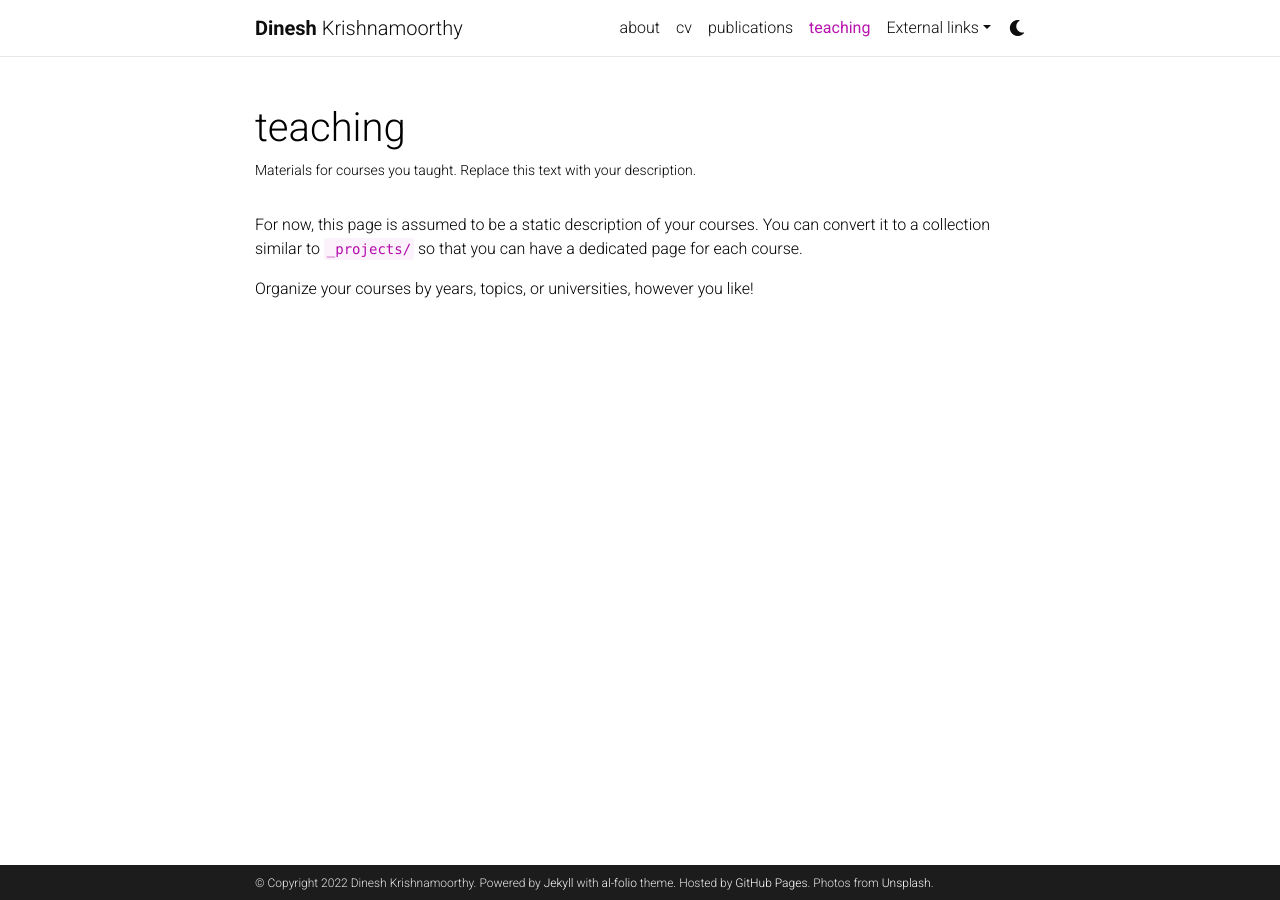
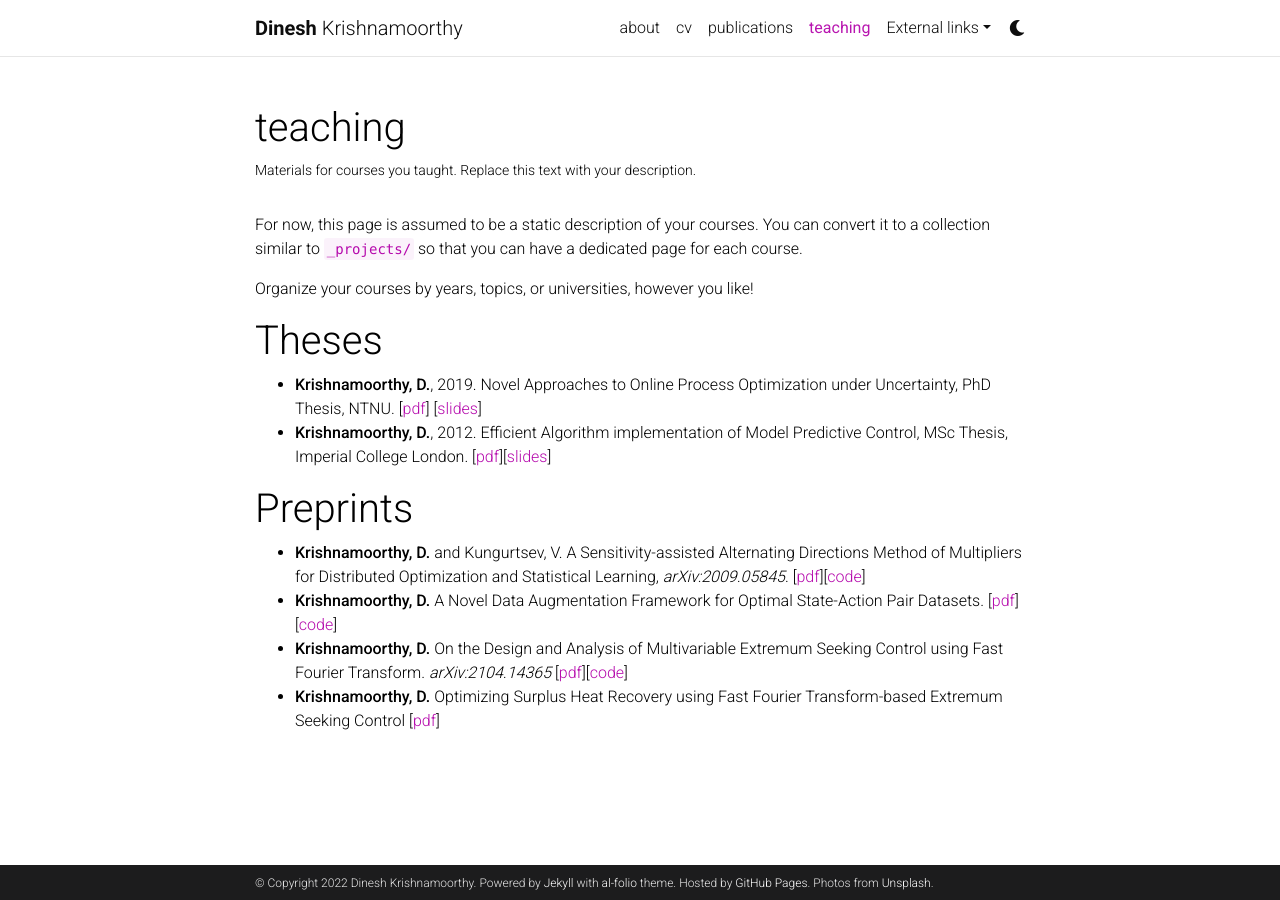
Before and after one commit to dinesh-krishnamoorthy/dinesh-krishnamoorthy.github.io, a Jekyll site: the page built from _pages/teaching.md, in a window 1280 px wide. Built offline with Jekyll 4.4.1, drawn with Linux system fonts in a browser that asks for light colours; comment, search, counter and statistics services are not loaded; a style sheet for code colours, icons or effects is not loaded.

Commit message:
Update teaching.md

```diff
--- a/_pages/teaching.md
+++ b/_pages/teaching.md
@@ -10,3 +10,19 @@ nav_order: 3
 For now, this page is assumed to be a static description of your courses. You can convert it to a collection similar to `_projects/` so that you can have a dedicated page for each course.
 
 Organize your courses by years, topics, or universities, however you like!
+
+
+
+Theses
+======
+
+* **Krishnamoorthy, D.**, 2019. Novel Approaches to Online Process Optimization under Uncertainty, PhD Thesis, NTNU. [[pdf](http://folk.ntnu.no/dineshk/Research/PhD_thesis/Thesis_Main.pdf)] [[slides](http://folk.ntnu.no/dineshk/Presentations/PhD%20defense_Dinesh.pdf)]
+* **Krishnamoorthy, D.**, 2012. Efficient Algorithm implementation of Model Predictive Control, MSc Thesis, Imperial College London. [[pdf](http://folk.ntnu.no/dineshk/Research/Krishnamoorthy_Dinesh_Effective%20Algorithm%20Implementaion%20of%20predictive%20control.pdf)][[slides](http://folk.ntnu.no/dineshk/Research/MSc%20final%20Presentation.pdf)]
+
+Preprints
+======
+
+* **Krishnamoorthy, D.** and Kungurtsev, V. A Sensitivity-assisted Alternating Directions Method of Multipliers for Distributed Optimization and Statistical Learning,  _arXiv:2009.05845_. [[pdf](https://arxiv.org/pdf/2009.05845.pdf)][[code](https://github.com/dinesh-krishnamoorthy/sADMM)]
+* **Krishnamoorthy, D.** A Novel Data Augmentation Framework for Optimal State-Action Pair Datasets. [[pdf](https://www.dropbox.com/s/3thpzseo9r6is9m/main_DataAug.pdf?dl=0)][[code](https://github.com/dinesh-krishnamoorthy/Sensitivity-DataAugmentation/tree/main/InvertedPendulum)]
+* **Krishnamoorthy, D.** On the Design and Analysis of Multivariable Extremum Seeking Control using Fast Fourier Transform. _arXiv:2104.14365_ [[pdf](https://arxiv.org/pdf/2104.14365.pdf)][[code](https://github.com/dinesh-krishnamoorthy/Extremum-Seeking-FFT)]
+* **Krishnamoorthy, D.** Optimizing Surplus Heat Recovery using Fast Fourier Transform-based Extremum Seeking Control [[pdf]([https://www.dropbox.com/s/xjjk6meiezq19fy/District_Heating_FFT.pdf?dl=0](https://www.dropbox.com/s/81k76mnhynlmxi5/District_Heating_FFT.pdf?dl=0))]
```
